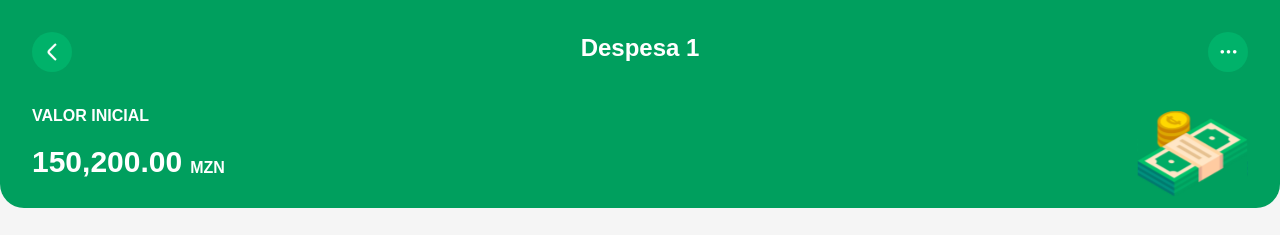
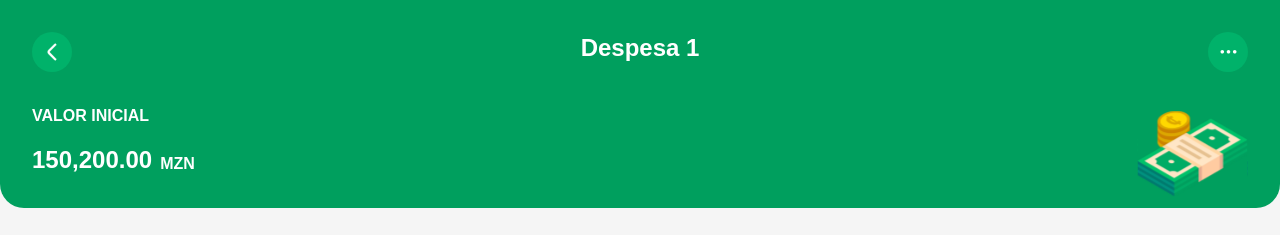
Before and after one commit to FirminoMassango/mettical, a React (Vite) app: page / in a window 1280 px wide. Shown: the top 235 px of the page. Built offline with nearby package versions, Linux system fonts and the light colour scheme.

Commit message:
refactor: adjust font size

```diff
--- a/src/components/Header.tsx
+++ b/src/components/Header.tsx
@@ -21,10 +21,10 @@ export default function Header(props: HeaderProps) {
             <h1 className="uppercase text-base font-bold">Valor inicial</h1>
           </div>
           <div className="bg-seconday-100 mt-4">
-            <span className="text-3xl font-bold align-bottom align-text-bottom">
+            <span className="text-2xl font-bold align-bottom align-text-bottom">
               {props.budget}
             </span>
-            <span className="align-text-bottom ml-2 font-bold">MZN</span>
+            <span className="align-text-bottom ml-2  text-base font-bold">MZN</span>
           </div>
         </div>
         <div>
```
